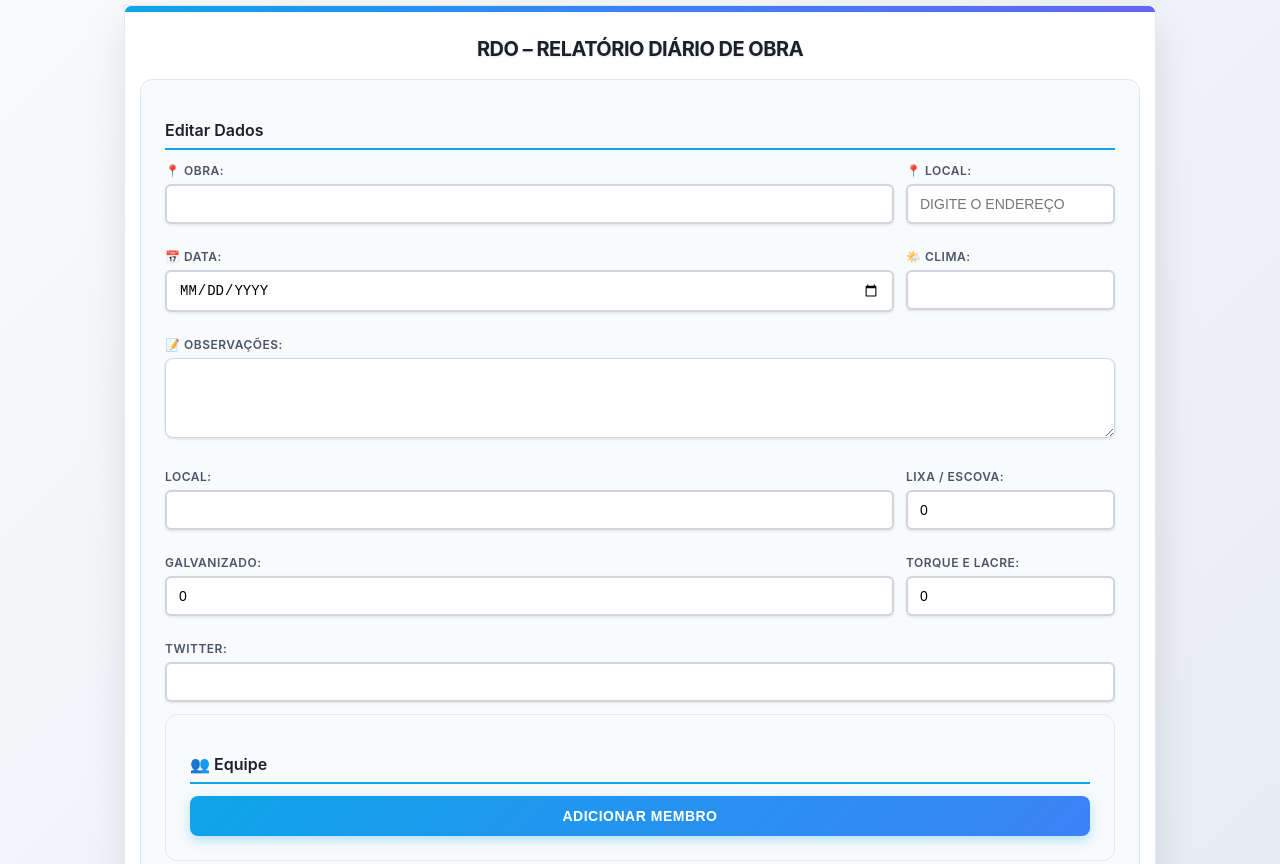
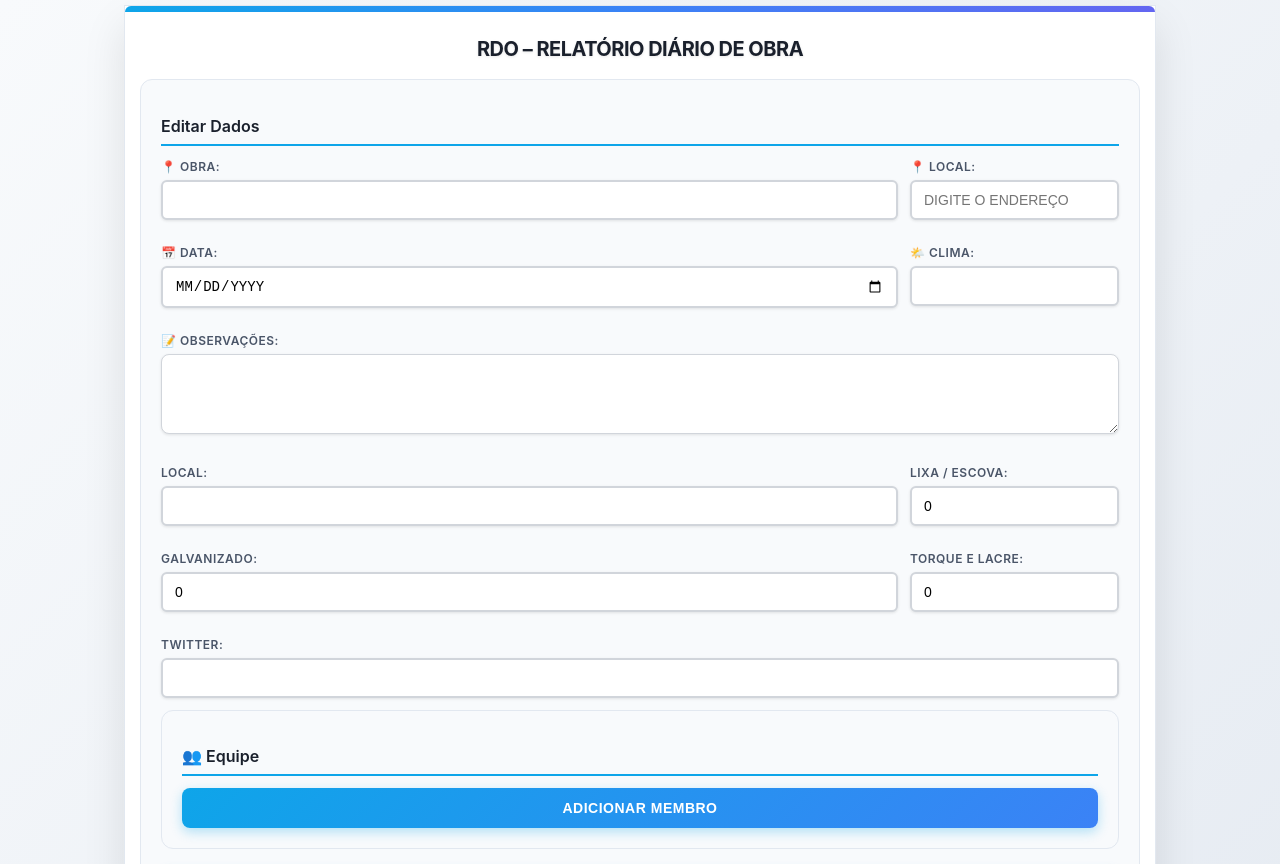
Before and after one commit to auriceliocruz/rdo, a website: page index.html in a window 1280 px wide. Shown: the top 864 px of the page. Drawn offline with Linux system fonts and the light colour scheme.

Commit message:
Campos mais organizados e compactos

```diff
--- a/index.html
+++ b/index.html
@@ -19,7 +19,7 @@
             max-width: 1024px;
             margin: auto;
             background: #ffffff;
-            padding: 48px;
+            padding: 32px;
             border-radius: 16px;
             box-shadow: 0 10px 25px rgba(0, 0, 0, 0.08), 0 4px 10px rgba(0, 0, 0, 0.04);
             border: 1px solid #e2e8f0;
@@ -46,9 +46,9 @@
             text-shadow: 0 1px 3px rgba(0, 0, 0, 0.1);
         }
         .section {
-            margin-bottom: 48px;
+            margin-bottom: 32px;
             background: #f8fafc;
-            padding: 24px;
+            padding: 20px;
             border-radius: 12px;
             border: 1px solid #e2e8f0;
         }
@@ -65,16 +65,16 @@
         }
         .form-grid {
             display: grid;
-            grid-template-columns: 1fr 1fr;
-            gap: 24px;
+            grid-template-columns: repeat(auto-fit, minmax(250px, 1fr));
+            gap: 16px;
         }
         .form-group {
-            margin-bottom: 24px;
+            margin-bottom: 16px;
         }
         .form-group label {
             display: block;
-            margin-bottom: 8px;
-            font-size: 14px;
+            margin-bottom: 6px;
+            font-size: 12px;
             font-weight: 600;
             color: #4a5568;
             text-transform: uppercase;
@@ -82,10 +82,10 @@
         }
         .form-group input, .form-group textarea {
             width: 100%;
-            padding: 16px 20px;
+            padding: 12px 16px;
             border: 2px solid #d1d5db;
             border-radius: 8px;
-            font-size: 16px;
+            font-size: 14px;
             background-color: #ffffff;
             transition: all 0.2s ease;
             box-sizing: border-box;
```
